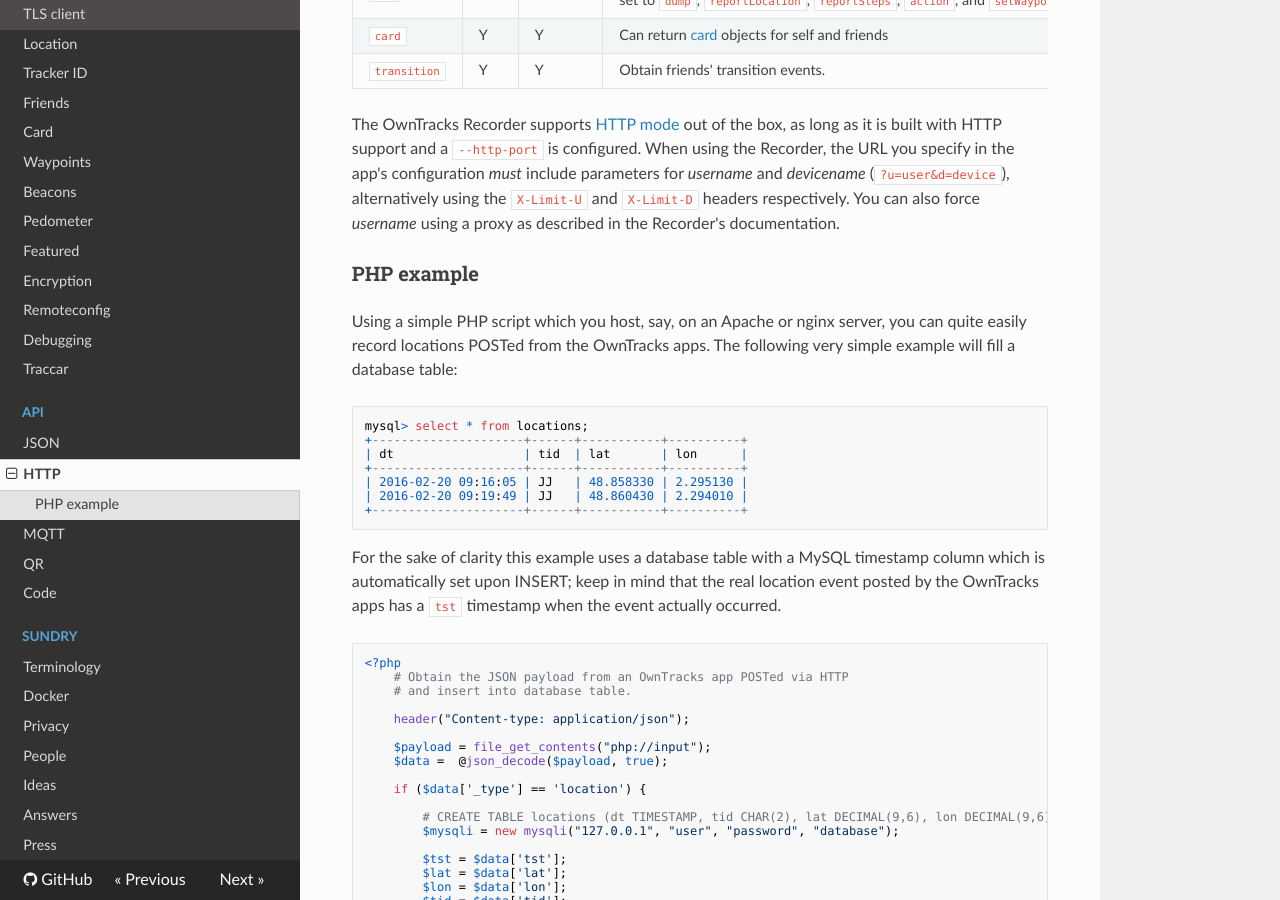
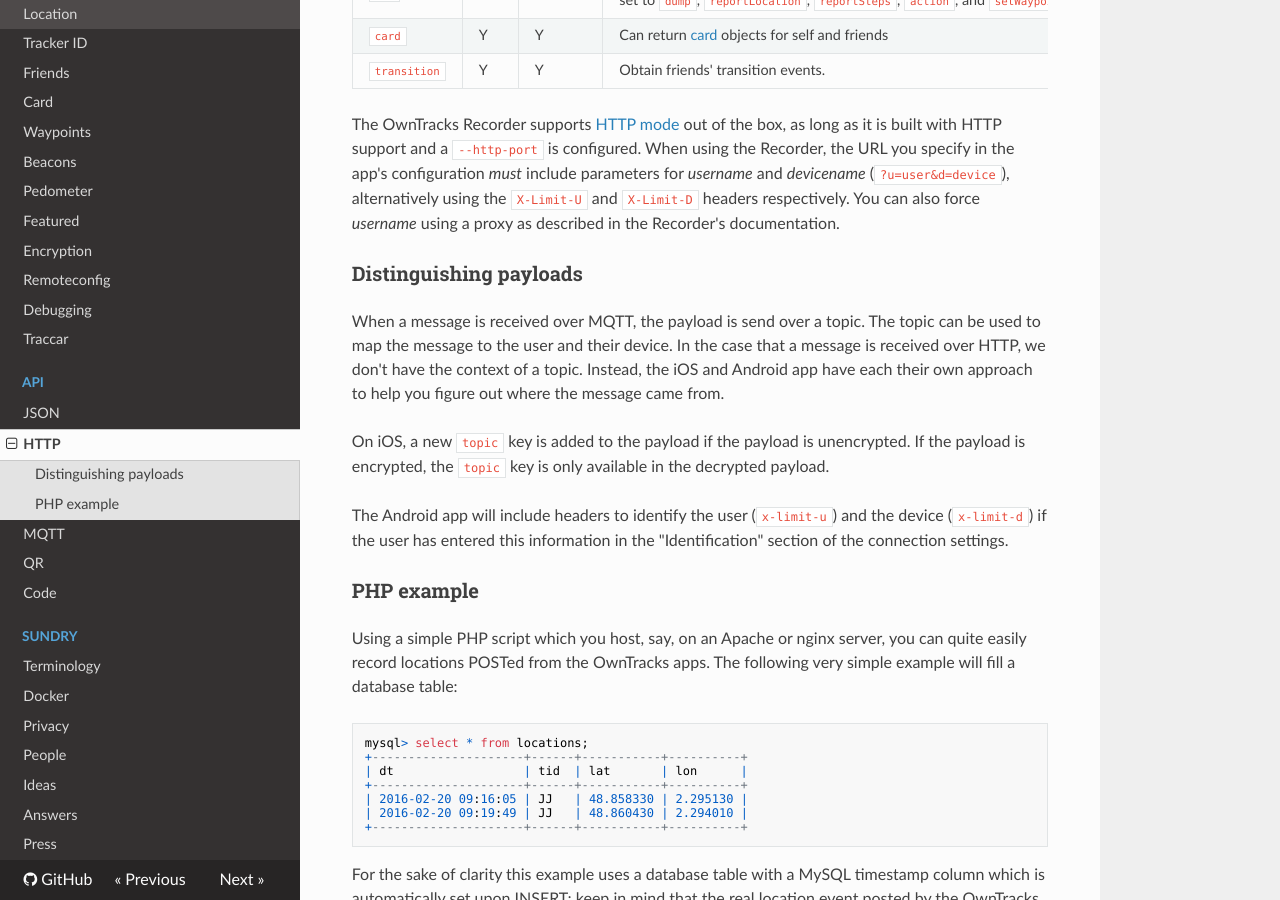
Before and after one commit to owntracks/booklet, an MkDocs documentation site: the page built from docs/tech/http.md, in a window 1280 px wide and 900 px high, scrolled down 1040 px. Built offline with MkDocs 1.6.1, drawn with Linux system fonts in a browser that asks for light colours; nearby versions of some CDN libraries; old or Windows-style settings are respelled for this version of MkDocs.

Commit message:
Add section on distinguishing HTTP payloads

```diff
--- a/docs/tech/http.md
+++ b/docs/tech/http.md
@@ -28,6 +28,13 @@ If the HTTP endpoint returns a status code 200 it will typically return an empty
 The OwnTracks Recorder supports [HTTP mode](https://github.com/owntracks/recorder#http-mode) out of the box, as long as it is built with HTTP support and a `--http-port` is configured.
 When using the Recorder, the URL you specify in the app's configuration *must* include parameters for _username_ and _devicename_ (`?u=user&d=device`), alternatively using the `X-Limit-U` and `X-Limit-D` headers respectively. You can also force _username_ using a proxy as described in the Recorder's documentation.
 
+### Distinguishing payloads
+
+When a message is received over MQTT, the payload is send over a topic. The topic can be used to map the message to the user and their device. In the case that a message is received over HTTP, we don't have the context of a topic. Instead, the iOS and Android app have each their own approach to help you figure out where the message came from.
+
+On iOS, a new `topic` key is added to the payload if the payload is unencrypted. If the payload is encrypted, the `topic` key is only available in the decrypted payload.
+
+The Android app will include headers to identify the user (`x-limit-u`) and the device (`x-limit-d`) if the user has entered this information in the "Identification" section of the connection settings.
 
 ### PHP example
 
```
